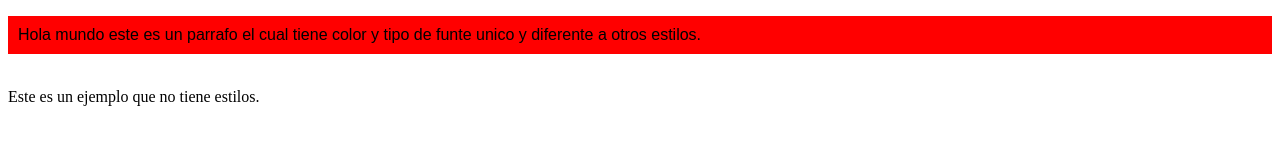
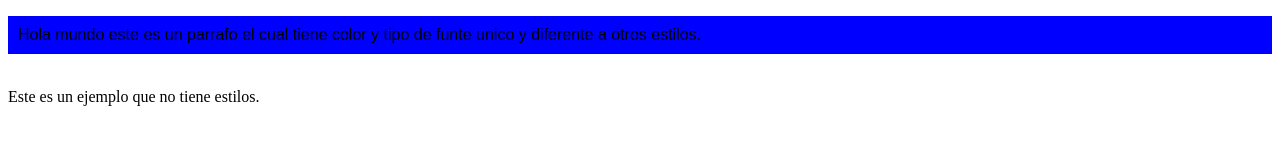
Before and after one commit to chrisPumita/cursoOnline, a plain HTML site: page NVL 1/StyleCSS3/index.html in a window 1280 px wide. Drawn offline with Linux system fonts and the light colour scheme.

Commit message:
Link CSS
Se crea acrhivo css para linkear el estilo

```diff
--- a/NVL 1/StyleCSS3/index.html
+++ b/NVL 1/StyleCSS3/index.html
@@ -3,14 +3,7 @@
 <head>
 	<title>Diseño con estilos</title>
 	<meta charset="utf-8">
-	<style>
-		p{
-			background-color: red;
-			font-weight: 500;
-			font-family: Arial;
-			padding: 10px;
-		}
-	</style>
+	<link rel="stylesheet" type="text/css" href="style.css">
 </head>
 <body>
 <p>
--- a/NVL 1/StyleCSS3/style.css
+++ b/NVL 1/StyleCSS3/style.css
@@ -0,0 +1,6 @@
+		p{
+			background-color: blue;
+			font-weight: 500;
+			font-family: Arial;
+			padding: 10px;
+		}
```
